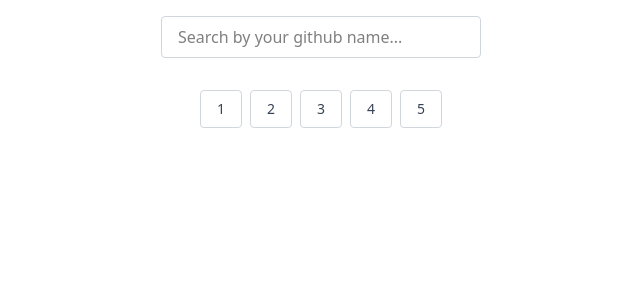
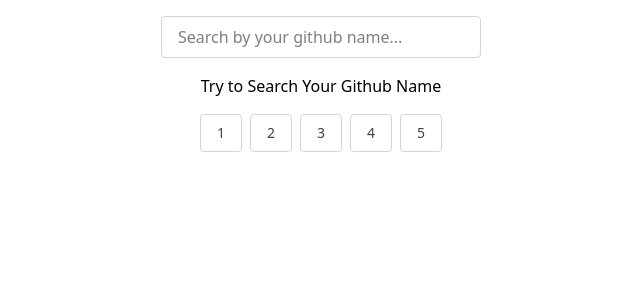
Before and after one commit to codedbyMojnu/search-feature-with-pagination, a React (Vite) app: page / in a window 1280 px wide. Shown: the top 300 px of the page, without its empty margins (319-959 px from the left). Built offline with nearby package versions, Linux system fonts and the light colour scheme.

Commit message:
change text when blank

```diff
--- a/src/components/UsersInfo.jsx
+++ b/src/components/UsersInfo.jsx
@@ -2,8 +2,8 @@
   console.log(usersData);
   return (
     <div className="flex justify-center items-center gap-6">
-      {searchQuery.trim() !== "" &&
-        usersData?.map((user) => (
+      {searchQuery.trim() !== ""
+        ? usersData?.map((user) => (
             <div
               key={user.id}
               className="bg-white shadow-md rounded-xl p-4 flex flex-col items-center space-y-3 hover:shadow-lg transition-shadow duration-300"
@@ -13,9 +13,12 @@
                 alt={user.login}
                 className="h-32 w-32 rounded-full object-cover border-4 border-blue-100"
               />
-            <p className="text-lg font-semibold text-gray-800">{user.login}</p>
+              <p className="text-lg font-semibold text-gray-800">
+                {user.login}
+              </p>
             </div>
-        ))}
+          ))
+        : "Try to Search Your Github Name"}
     </div>
   );
 }
```
Lines whose indentation alone changed are shown as unchanged.
